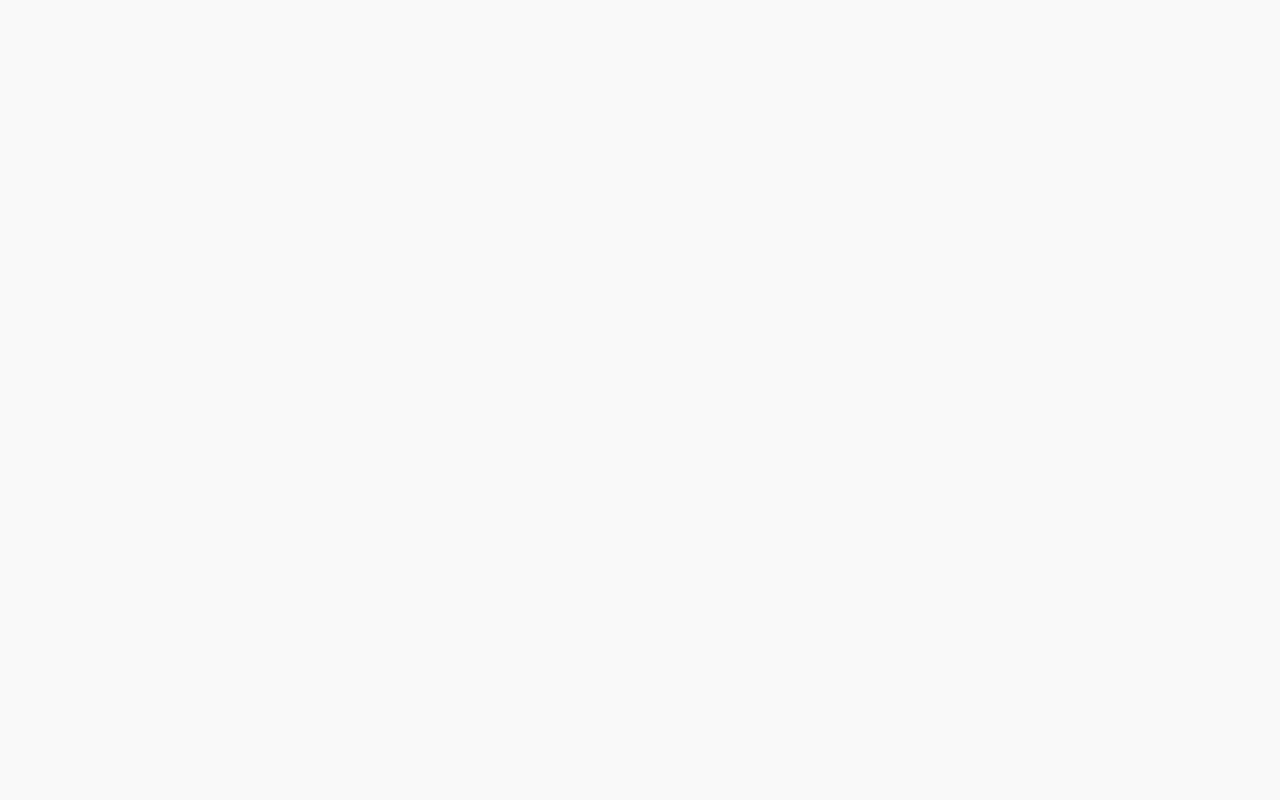
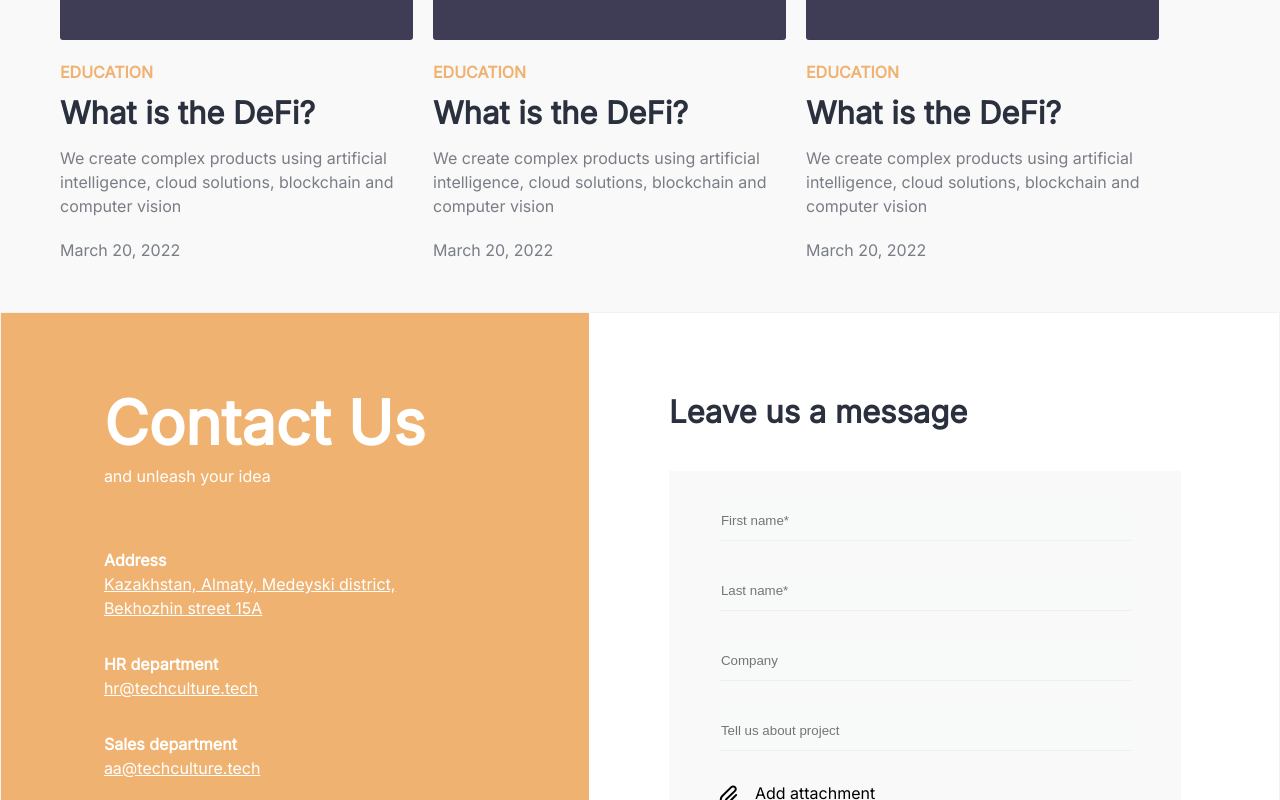
Before and after one commit to DrannikovVladimir/tech, a React (Create React App) app: page / in a window 1280 px wide. Shown: the part 4002-4802 px from the top of the page. Before the commit the page ends 2326 px from the top, so only its background shows below. Built offline with nearby package versions, Linux system fonts and the light colour scheme.

Commit message:
Added Contacts Block

```diff
--- a/src/pages/MainPage/MainPage.jsx
+++ b/src/pages/MainPage/MainPage.jsx
@@ -4,6 +4,9 @@ import Footer from '../../components/Footer/Footer';
 import MainBlock from './components/MainBlock/MainBlock';
 import HelpBlock from './components/HelpBlock/HelpBlock';
 import TechstackBlock from './components/TechstackBlock/TechstackBlock';
+import ProjectsBlock from './components/ProjectsBlock/ProjectsBlock';
+import NewsBlock from './components/NewsBlock/NewsBlock';
+import ContactsBlock from './components/ContactsBlock/ContactsBlock';
 
 const MainPage = () => {
   return (
@@ -13,6 +16,9 @@ const MainPage = () => {
         <MainBlock />
         <HelpBlock />
         <TechstackBlock />
+        <ProjectsBlock />
+        <NewsBlock />
+        <ContactsBlock />
       </main>
       <Footer />
     </>
--- a/src/pages/MainPage/components/ContactsBlock/ContactsBlock.jsx
+++ b/src/pages/MainPage/components/ContactsBlock/ContactsBlock.jsx
@@ -0,0 +1,98 @@
+import * as React from 'react';
+import './ContactsBlockStyle.scss';
+import Linkedin from '../../../../assets/icons/contacts/linkedin.svg';
+import Instagram from '../../../../assets/icons/contacts/instagram.svg';
+import Telegram from '../../../../assets/icons/contacts/telegram.svg';
+import Attachment from '../../../../assets/icons/contacts/attachment.svg';
+
+const social = [
+  { title: 'linkedin', imageSrc: Linkedin },
+  { title: 'instagram', imageSrc: Instagram },
+  { title: 'telegram', imageSrc: Telegram },
+];
+
+const contacts = [
+  { title: '', text: '' },
+  { title: '', text: '' },
+  { title: '', text: '' },
+  { title: '', text: '' },
+]
+
+const ContactsBlock = () => {
+  return (
+    <section className="contacts">
+      <div className="contacts-left">
+        <div className="contacts-left__container">
+          <h2 className="contacts-title">Contact Us</h2>
+          <p className="contacts-subtitle">and unleash your idea</p>
+          <address className="contacts-item">
+            <span className="contacts-item__title">Address</span>
+            <a href="#" className="contacts-item__link">Kazakhstan, Almaty, Medeyski district, Bekhozhin street 15A</a>
+          </address>
+          <p className="contacts-item">
+            <span className="contacts-item__title">HR department</span>
+            <a href="mailto:hr@techculture.tech" className="contacts-item__link">hr@techculture.tech</a>
+          </p>
+          <p className="contacts-item">
+            <span className="contacts-item__title">Sales department</span>
+            <a href="mailto:aa@techculture.tech" className="contacts-item__link">aa@techculture.tech</a>
+          </p>
+          <p className="contacts-item">
+            <span className="contacts-item__title">Any inquiries</span>
+            <a href="mailto:techculturellp@gmail.com" className="contacts-item__link">techculturellp@gmail.com</a>
+          </p>
+          <ul className="contacts-list social-list">
+            {social.map(({ title, imageSrc }) => (
+              <li className="social-list__item">
+                <span className="visually-hidden">{title}</span>
+                <img className="social-list__item-image" src={imageSrc} alt={title} />
+              </li>
+            ))}
+          </ul>
+        </div>
+      </div>
+      <div className="contacts-right">
+        <div className="contacts-right__container">
+          <div className="contacts-form">
+            <p className="contacts-form__title">Leave us a message</p>
+            <form action="" className="form">
+              <div className="form__wrapper">
+                <div className="form-field__wrapper">
+                  <label htmlFor="firstName" className="visually-hidden">first name</label>
+                  <input type="text" className="form__input" id="firstName" name="firstName" placeholder="First name*" />
+                </div>
+                <div className="form-field__wrapper">
+                  <label htmlFor="lastName" className="visually-hidden">last name</label>
+                  <input type="text" className="form__input" id="lastName" name="lastName" placeholder="Last name*" />
+                </div>
+                <div className="form-field__wrapper">
+                  <label htmlFor="company" className="visually-hidden">last name</label>
+                  <input type="text" className="form__input" id="company" name="company" placeholder="Company" />
+                </div>
+                <div className="form-field__wrapper">
+                  <label htmlFor="tellUs" className="visually-hidden">last name</label>
+                  <input type="text" className="form__input" id="tellUs" name="tellUs" placeholder="Tell us about project" />
+                </div>
+                <div className="form-field__wrapper">
+                  <input type="file" className="form-input__file" id="attachment" name="attachment" />
+                  <label htmlFor="attachment" className="form-label__file">
+                    <span className="file-icon__wrapper">
+                      <img className="file-icon" src={Attachment} alt="" />
+                    </span>
+                    <span className="file-icon__text">Add attachment</span>
+                  </label>
+                </div>
+              </div>
+              <button className="form-button__submit" type="submit">Send Request</button>
+            </form>
+            <button className="contacts-button__telegram" type="button">
+              <span className="contacts-button__telegram-text">Let's chat in telegram</span>
+            </button>
+          </div>
+        </div>
+      </div>
+    </section>
+  );
+};
+
+export default ContactsBlock;
--- /dev/null
+++ b/src/pages/MainPage/components/ContactsBlock/ContactsBlockStyle.scss
@@ -0,0 +1,241 @@
+.contacts {
+  display: flex;
+  min-height: 500px;
+  border: 1px solid #F1F2F4;
+}
+
+.contacts-left {
+  display: flex;
+  justify-content: flex-end;
+  padding: 80px 150px;
+  width: 46%;
+  min-height: 400px;
+  background-color: #F0B270;
+}
+
+.contacts-right {
+  padding: 80px;
+  width: 54%;
+  min-height: 400px;
+  background-color: #FFFFFF;
+}
+
+.contacts-left__container {
+  width: 335px;
+}
+
+.contacts-right__container {
+  width: 512px;
+}
+
+.contacts-title {
+  margin: 0;
+  margin-bottom: 10px;
+  padding: 0;
+  font-size: 61px;
+  line-height: 61px;
+  font-weight: 700;
+  color: #FFFFFF;
+}
+
+.contacts-subtitle {
+  margin: 0;
+  margin-bottom: 60px;
+  padding: 0;
+  color: #FFFFFF;
+}
+
+.contacts-item {
+  margin-bottom: 32px;
+  font-style: normal;
+  color: #FFFFFF;
+}
+
+.contacts-item__title {
+  display: block;
+  font-weight: 700;
+  color: #FFFFFF;
+}
+
+.contacts-item__link {
+  color: #FFFFFF;
+}
+
+.social-list {
+  display: flex;
+  width: 200px;
+  justify-content: space-between;
+  align-items: center;
+  margin: 0;
+  padding: 0;
+  list-style: none;
+}
+
+.contacts-form__title {
+  margin: 0;
+  margin-bottom: 40px;
+  padding: 0;
+  font-size: 31px;
+  line-height: 38px;
+  font-weight: 700;
+  color: #2A303D;
+}
+
+.form__wrapper {
+  margin-bottom: 28px;
+  padding: 30px 50px;
+  background-color: #F9F9F9;
+}
+
+.form-field__wrapper {
+  position: relative;
+  margin-bottom: 30px;
+  &:last-child {
+    margin-bottom: 0;
+  }
+}
+
+.form__input {
+  width: 100%;
+  padding-top: 12px;
+  padding-right: 20px;
+  padding-bottom: 12px;
+  border: none;
+  border-bottom: 1px solid rgba(172, 175, 179, 0.15);
+  background-color: #F8F9F9;
+}
+
+.form-input__file {
+  opacity: 0;
+  visibility: hidden;
+  position: absolute;
+}
+
+.file-icon__wrapper {
+  width: 15px;
+  height: 17px;
+  cursor: pointer;
+}
+
+.file-icon {
+  vertical-align: middle;
+}
+
+.file-icon__text {
+  margin-left: 17px;
+  cursor: pointer;
+}
+
+.form-button__submit {
+  width: 100%;
+  min-height: 48px;
+  margin-bottom: 16px;
+  padding: 15px 30px;
+  border-radius: 4px;
+  border: none;
+  background-color: #F0B270;
+  font-size: 14px;
+  line-height: 18px;
+  font-weight: 700;
+  color: #FFFFFF;
+  text-align: center;
+  cursor: pointer;
+}
+
+.contacts-button__telegram {
+  width: 100%;
+  min-height: 48px;
+  margin-bottom: 16px;
+  padding: 15px 30px;
+  border-radius: 4px;
+  border: none;
+  background-color: #69B1F3;
+  font-size: 14px;
+  line-height: 18px;
+  font-weight: 700;
+  color: #FFFFFF;
+  text-align: center;
+  cursor: pointer;
+}
+
+.contacts-button__telegram-text {
+  position: relative;
+  padding-left: 36px;
+  padding-right: 36px;
+  &::before {
+    content: '';
+    position: absolute;
+    top: 0;
+    left: 0;
+    width: 18px;
+    height: 16px;
+    background-image: url('../../../../assets/icons/contacts/telegram.svg');
+    background-repeat: no-repeat;
+    background-size: 18px 16px;
+    background-position: center;
+  }
+}
+
+@media (max-width: 1440px) {
+  .contacts-left {
+    padding-left: 60px;
+  }
+}
+
+@media (max-width: 1200px) {
+  .contacts-left {
+    padding: 60px;
+    justify-content: flex-start;
+  }
+
+  .contacts-right {
+    padding: 60px;
+  }
+}
+
+@media (max-width: 1140px) {
+  .contacts-left__container {
+    width: auto;
+  }
+
+  .contacts-right__container {
+    width: auto;
+  }
+
+  .contacts-title {
+    font-size: 45px;
+    line-height: 63px;
+  }
+}
+
+@media (max-width: 875px) {
+  .contacts-left {
+    padding: 40px 20px;
+  }
+
+  .contacts-right {
+    padding: 40px 20px;
+  }
+}
+
+@media (max-width: 700px) {
+  .contacts {
+    display: block;
+    min-width: 320px;
+  }
+
+  .contacts-left {
+    width: auto;
+  }
+
+  .contacts-right {
+    width: auto;
+  }
+}
+
+@media (max-width: 360px) {
+  .contacts-form__title {
+    font-size: 28px;
+    line-height: 36px;
+  }
+}
```
